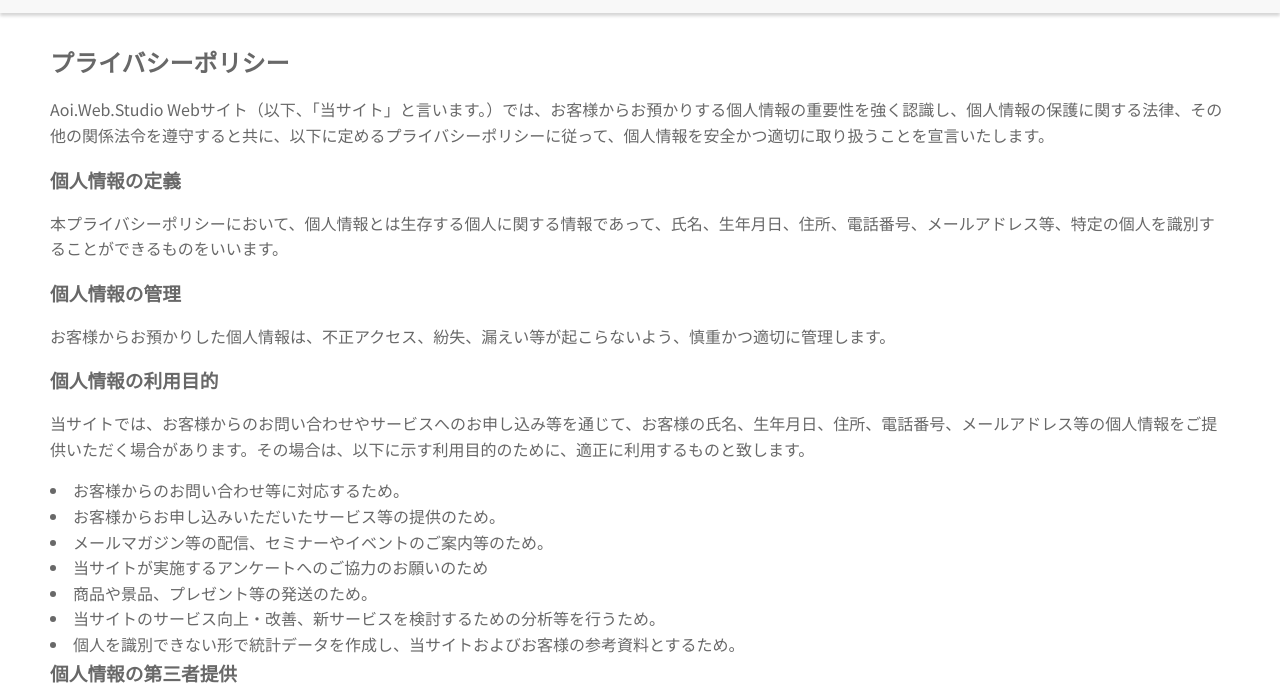
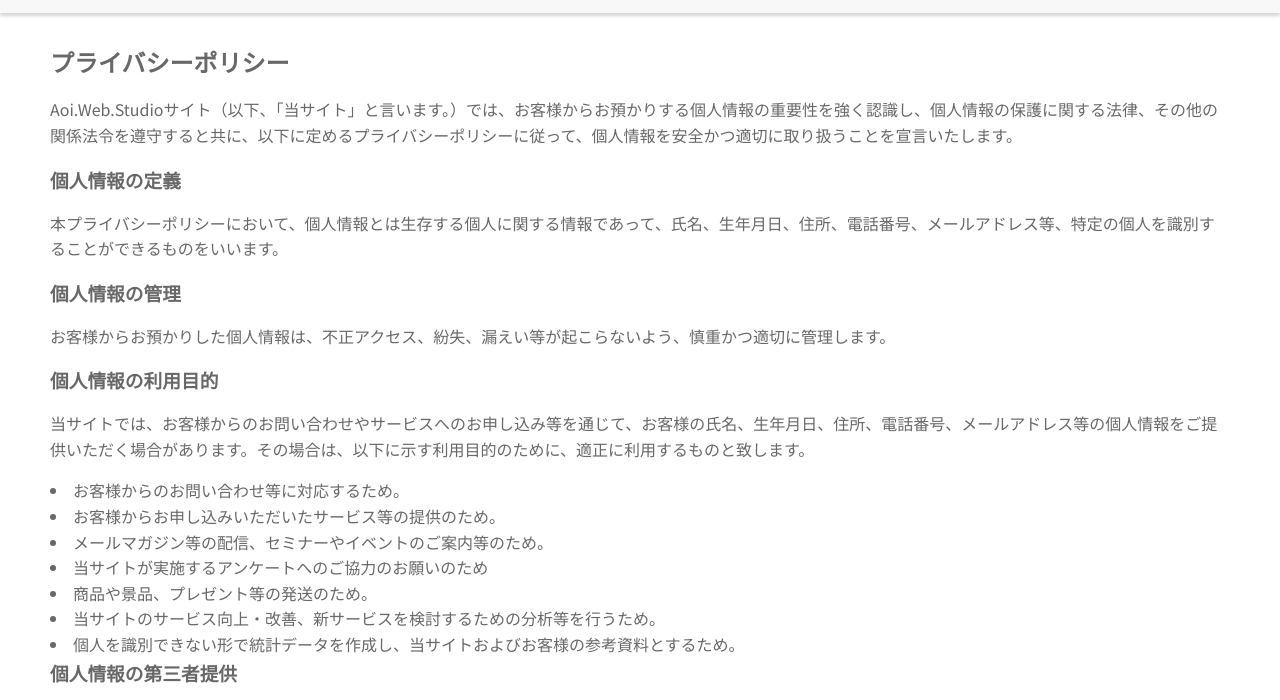
Before and after one commit to aoiwebstudio/mysite, a plain HTML site: page privacy/privacy.html in a window 1280 px wide. Shown: the part 67-767 px from the top of the page. Drawn offline with Linux system fonts and the light colour scheme; a web font is replaced by a local one.

Commit message:
privacy変更

```diff
--- a/privacy/privacy.html
+++ b/privacy/privacy.html
@@ -26,7 +26,7 @@
   <section class="privacy-policy">
     <h2>プライバシーポリシー</h2>
     <p>
-      Aoi.Web.Studio Webサイト（以下、「当サイト」と言います。）では、お客様からお預かりする個人情報の重要性を強く認識し、個人情報の保護に関する法律、その他の関係法令を遵守すると共に、以下に定めるプライバシーポリシーに従って、個人情報を安全かつ適切に取り扱うことを宣言いたします。
+      Aoi.Web.Studioサイト（以下、「当サイト」と言います。）では、お客様からお預かりする個人情報の重要性を強く認識し、個人情報の保護に関する法律、その他の関係法令を遵守すると共に、以下に定めるプライバシーポリシーに従って、個人情報を安全かつ適切に取り扱うことを宣言いたします。
     </p>
 
     <h3>個人情報の定義</h3>
```
